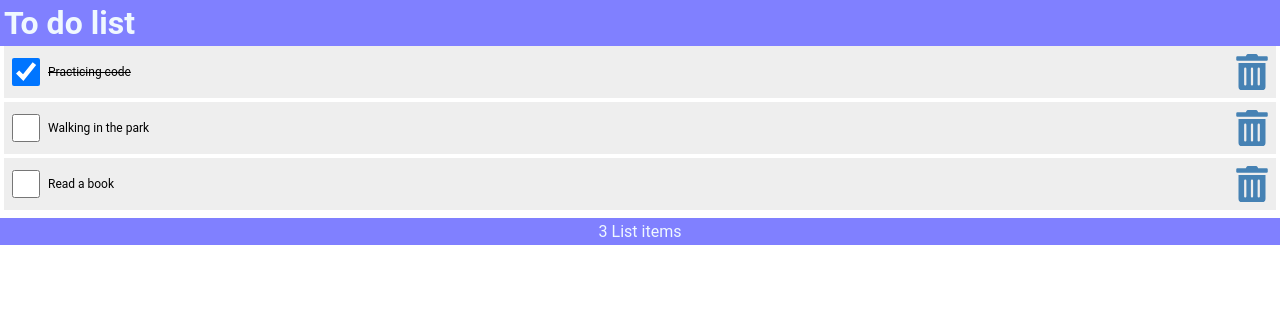
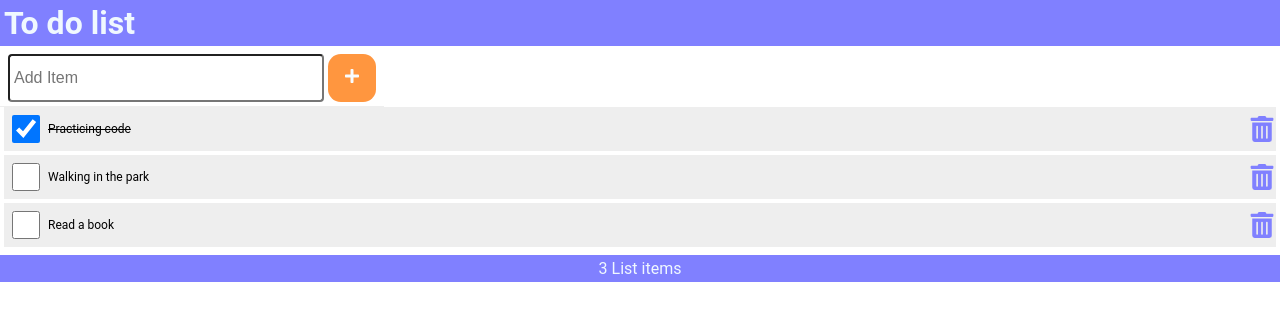
Before and after one commit to manishaac2002/react-full-course, a React (Create React App) app: page / in a window 1280 px wide. Shown: the top 320 px of the page. Built offline with nearby package versions, Linux system fonts and the light colour scheme.

Commit message:
feat : controlled inputs.

```diff
--- /dev/null
+++ b/src/AddItem.js
@@ -0,0 +1,32 @@
+import React from 'react'
+import { FaPlus } from 'react-icons/fa'
+
+const AddItem = ({ newItem, setNewItem, handleSubmit }) => {
+    return (
+        <form className='addForm' onSubmit={handleSubmit}>
+
+            <input
+                autoFocus
+                id='addItem'
+                type="text"
+                placeholder="Add Item"
+                required
+                value={newItem}
+                onChange={(e) => setNewItem(e.target.value)}
+            />
+
+            <button
+                type="submit"
+                aria-label="Add Item"
+            >
+
+                <FaPlus />
+
+            </button>
+
+
+        </form>
+    )
+}
+
+export default AddItem
--- a/src/App.js
+++ b/src/App.js
@@ -1,3 +1,4 @@
+import AddItem from "./AddItem"
 import Content from "./Content"
 import Footer from "./Footer"
 import Header from "./Header"
@@ -24,6 +25,17 @@ function App() {
     }
   ])
 
+  const [newItem, setNewItem] = useState('')
+
+  const addItem = (item) => {
+    const id = items.length ? items[items.length - 1].id + 1 : 1
+    const addNewItem = { id, checked: false, item }
+    const listItems = [...items, addNewItem]
+    setItems(listItems)
+    localStorage.setItem('todo_lists', JSON.stringify(listItems))
+  }
+
+
 
   const handleCheck = (id) => {
     const listItems = items.map((item) =>
@@ -38,10 +50,24 @@ function App() {
     localStorage.setItem('todo_lists', JSON.stringify(listItems))
   }
 
+
+  const handleSubmit = (e) => {
+    e.preventDefault()
+    if (!newItem) return
+    addItem(newItem)
+    setNewItem('')
+  }
+
   return (
     <div >
 
       <Header />
+
+      <AddItem
+        newItem={newItem}
+        setNewItem={setNewItem}
+        handleSubmit={handleSubmit}
+      />
 
       <Content
         items={items}
@@ -50,7 +76,6 @@ function App() {
       />
 
       <Footer
-
         length={items.length}
       />
 
--- a/src/index.css
+++ b/src/index.css
@@ -89,32 +89,32 @@ ul li::before {
   margin-right: 0.5rem;
 }
 
-.item input[type="checkbox"]:focus + label {
+.item input[type="checkbox"]:focus+label {
   text-decoration: underline;
 }
 
-.item > label {
+.item>label {
   font-size: 0.75rem;
   flex-grow: 1;
 }
 
 .item svg {
-  width: 48px;
-  min-width: 48px;
-  height: 36px;
+  width: 28px;
+  min-width: 28px;
+  height: 26px;
   font-size: 1rem;
-  color: steelblue;
+  color: rgb(128, 128, 255);
   cursor: pointer;
 }
 
 .item svg:focus,
 .item svg:hover {
-  color: red;
+  color: rgb(246, 29, 29);
   outline: none;
 }
 
 .addForm {
-  width: 100%;
+  width: 30%;
   display: flex;
   justify-content: flex-start;
   margin: 0.5rem 0 0;
@@ -141,18 +141,19 @@ ul li::before {
 button {
   height: 48px;
   min-width: 48px;
-  border-radius: 0.25rem;
+  border-radius: 0.80rem;
   padding: 0.5rem;
   font-size: 1rem;
-  background-color: aliceblue;
-  color: mediumblue;
+  background-color: rgb(255, 150, 63);
+  color: rgb(248, 252, 255);
   cursor: pointer;
+  border: none;
 }
 
 button:focus,
 button:hover {
   color: white;
-  background-color: limegreen;
+  background-color: rgb(189, 191, 189);
   outline: none;
 }
 
```
